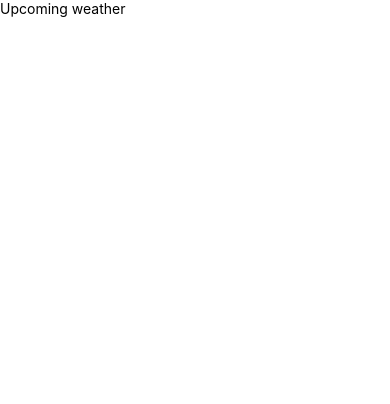
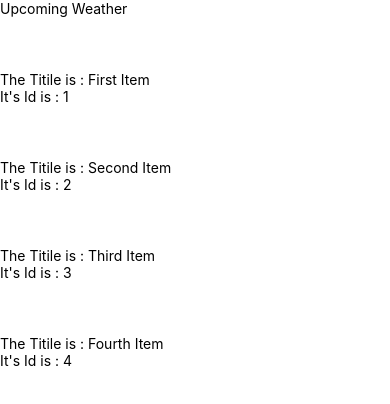
Before and after one commit to chauhan-ankit24/RNativeApplication, a React Native app: screen / in a window 390 px wide. Shown: the top 404 px of the page. Built offline with nearby package versions, Linux system fonts and the light colour scheme.

Commit message:
working upcoming weather

```diff
--- a/src/components/UpcomingWeather.js
+++ b/src/components/UpcomingWeather.js
@@ -1,11 +1,35 @@
 import React from 'react'
-import { StyleSheet, Text } from 'react-native'
+import { FlatList, StyleSheet, Text, View } from 'react-native'
 import { SafeAreaView } from 'react-native-safe-area-context'
+import { Feather } from '@expo/vector-icons'
 
+const Item = ({ props }) => {
+    const { id, title } = props
+    return (
+        <View>
+            <Feather name={'sun'} size={50} color={'white'} />
+            <Text>The Titile is : {title}</Text>
+            <Text>It's Id is : {id}</Text>
+        </View>
+    )
+}
 const UpcomingWeather = () => {
+    const renderItem = ({ item }) => {
+        return <Item props={item} />
+    }
+    const DATA = [
+        { id: '1', title: 'First Item' },
+        { id: '2', title: 'Second Item' },
+        { id: '3', title: 'Third Item' },
+        { id: '4', title: 'Fourth Item' }
+    ]
     return (
-        <SafeAreaView>
-            <Text>Upcoming weather</Text>
+        <SafeAreaView styles={styles.container}>
+            <Text>Upcoming Weather</Text>
+            <FlatList
+                data={DATA}
+                renderItem={renderItem }
+            />
         </SafeAreaView>
     )
 }
```
